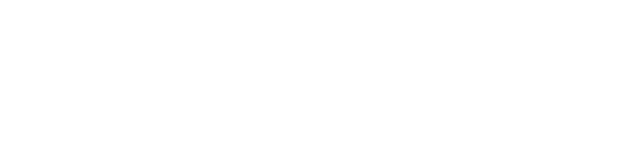
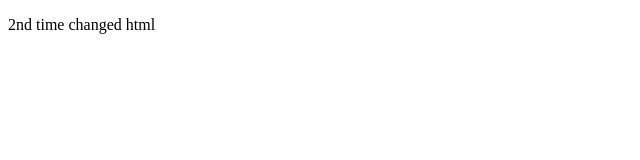
Before and after one commit to Foysal965/my-first-github-repo, a plain HTML site: page index.html in a window 1280 px wide. Shown: the whole page, without its empty margins (0-640 px from the left). Drawn offline with Linux system fonts and the light colour scheme.

Commit message:
added p tag

```diff
--- a/index.html
+++ b/index.html
@@ -6,6 +6,6 @@
   <title>My First Ever Github Repo</title>
 </head>
 <body>
-
+  <p>2nd time changed html</p>
 </body>
 </html>
```
